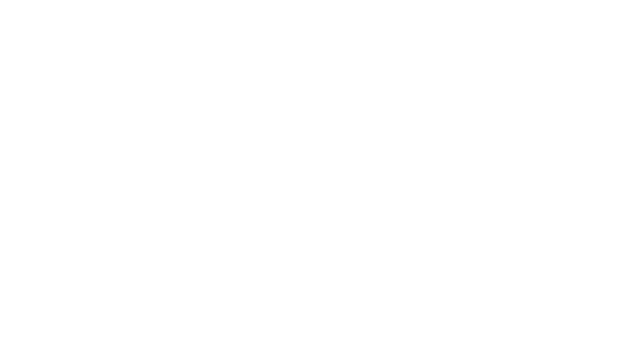
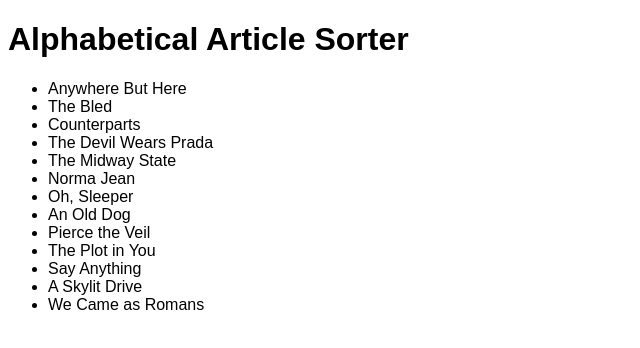
Before and after one commit to acciojob/sorting-articles-saitejajonnada, a website: page main.html in a window 1280 px wide. Shown: the whole page, without its empty margins (0-640 px from the left). Drawn offline with Linux system fonts and the light colour scheme.

Commit message:
created a submission

```diff
--- a/main.html
+++ b/main.html
@@ -7,8 +7,9 @@
 </head>
 
 <body>
-	<!-- the entire body must be written by student -->
-    <script type="text/javascript" src="./script.js">
+	<h1>Alphabetical Article Sorter</h1>
+    <ul id="band"></ul>
+	<script type="text/javascript" src="./script.js">
 </script>
 
 </body>
--- a/script.js
+++ b/script.js
@@ -1 +1,12 @@
-//your JS code here. If required.
+const bands = ['The Plot in You', 'The Devil Wears Prada', 'Pierce the Veil', 'Norma Jean', 'The Bled',
+                       'Say Anything', 'The Midway State', 'We Came as Romans', 'Counterparts', 'Oh, Sleeper',
+                       'A Skylit Drive', 'Anywhere But Here', 'An Old Dog'];
+
+        function stripArticle(name) {
+            return name.replace(/^(a |an |the )/i, '').trim();
+        }
+
+        const sortedBands = bands.sort((a, b) => stripArticle(a).localeCompare(stripArticle(b)));
+
+        const bandList = document.getElementById('band');
+        bandList.innerHTML = sortedBands.map(band => `<li>${band}</li>`).join('');
--- a/styles.css
+++ b/styles.css
@@ -1 +1,3 @@
-/*  your css code here. If applicable */
+        body {
+            font-family: Arial, sans-serif;
+        }
```
